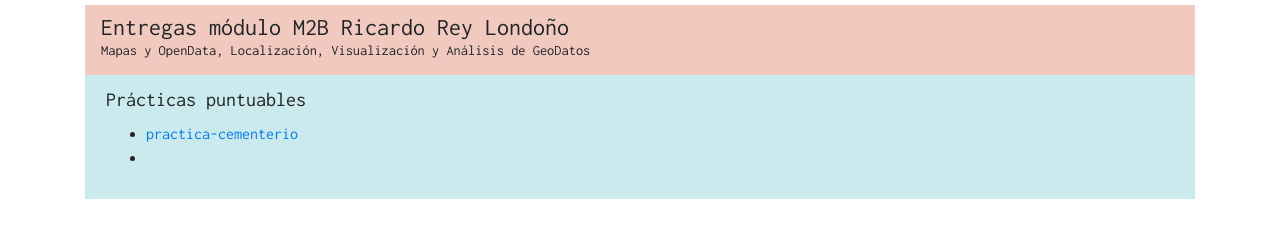
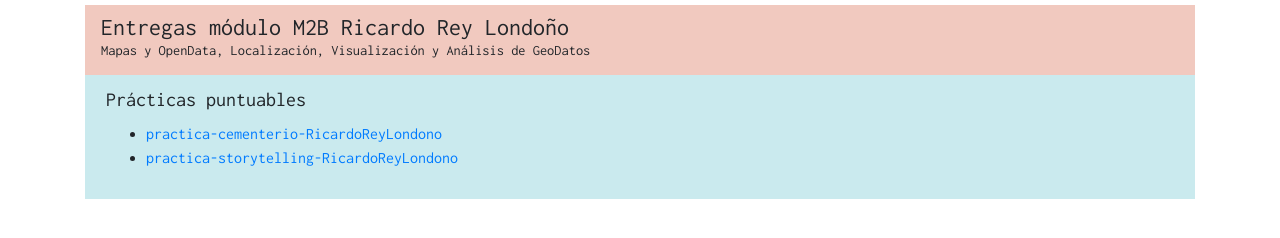
Before and after one commit to RicardoReyLondono/Entregas, a plain HTML site: page index.html in a window 1280 px wide. Drawn offline with nearby package versions, Linux system fonts and the light colour scheme.

Commit message:
Entrega storytelling avance 7

```diff
--- a/index.html
+++ b/index.html
@@ -58,9 +58,10 @@
         <div class="col">
           <ul>
             <li>
-              <a href="practica-cementerio.html" target="_blank">practica-cementerio</a>
+              <a href="practica-cementerio.html" target="_blank">practica-cementerio-RicardoReyLondono</a>
             </li>
             <li>
+              <a href="storytelling.html" target="_blank">practica-storytelling-RicardoReyLondono</a>
             </li>
           </ul>
         </div>
```
